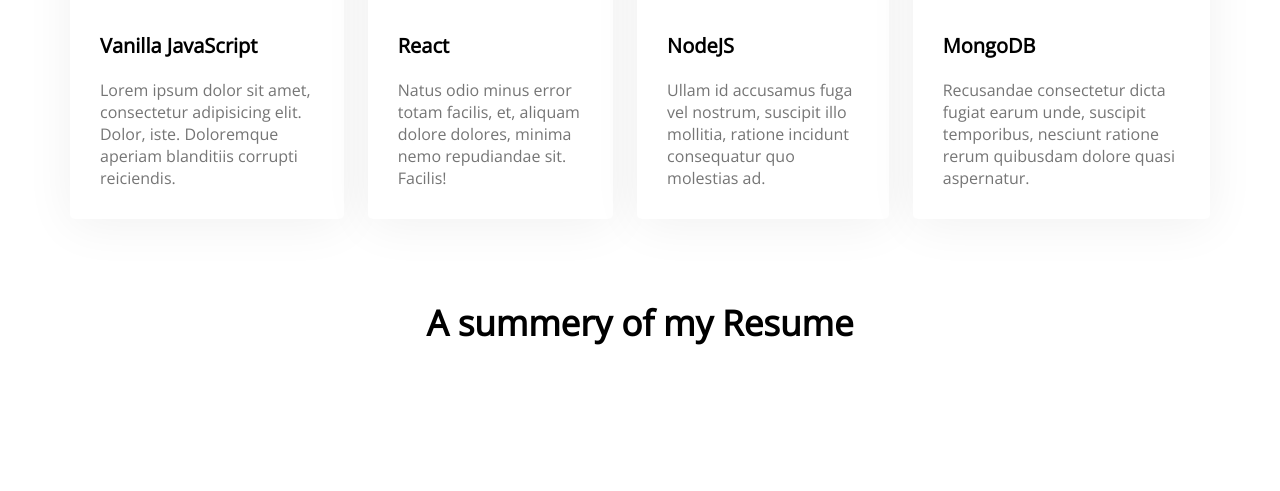
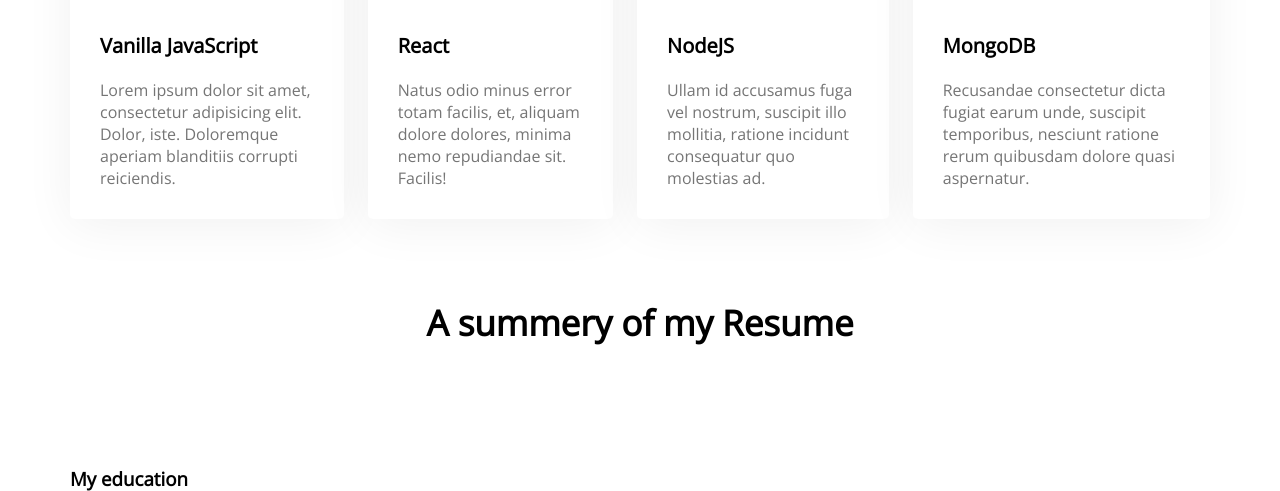
Before and after one commit to Ornob121/developer-portfolio, a plain HTML site: page images/index.html in a window 1280 px wide. Shown: the part 1978-2469 px from the top of the page. Before the commit the page ends 2444 px from the top, so only its background shows below. Drawn offline with nearby package versions, Linux system fonts and the light colour scheme.

Commit message:
skill-added

```diff
--- a/images/index.html
+++ b/images/index.html
@@ -94,7 +94,11 @@
         <!-- Resume section -->
         <section>
             <h3 class="section-title">A summery of my Resume</h3>
-
+            <div class="resume-content">
+                <div>
+                    <h3 class="resume-title">My education</h3>
+                </div>
+            </div>
         </section>
 
     </main>
```
